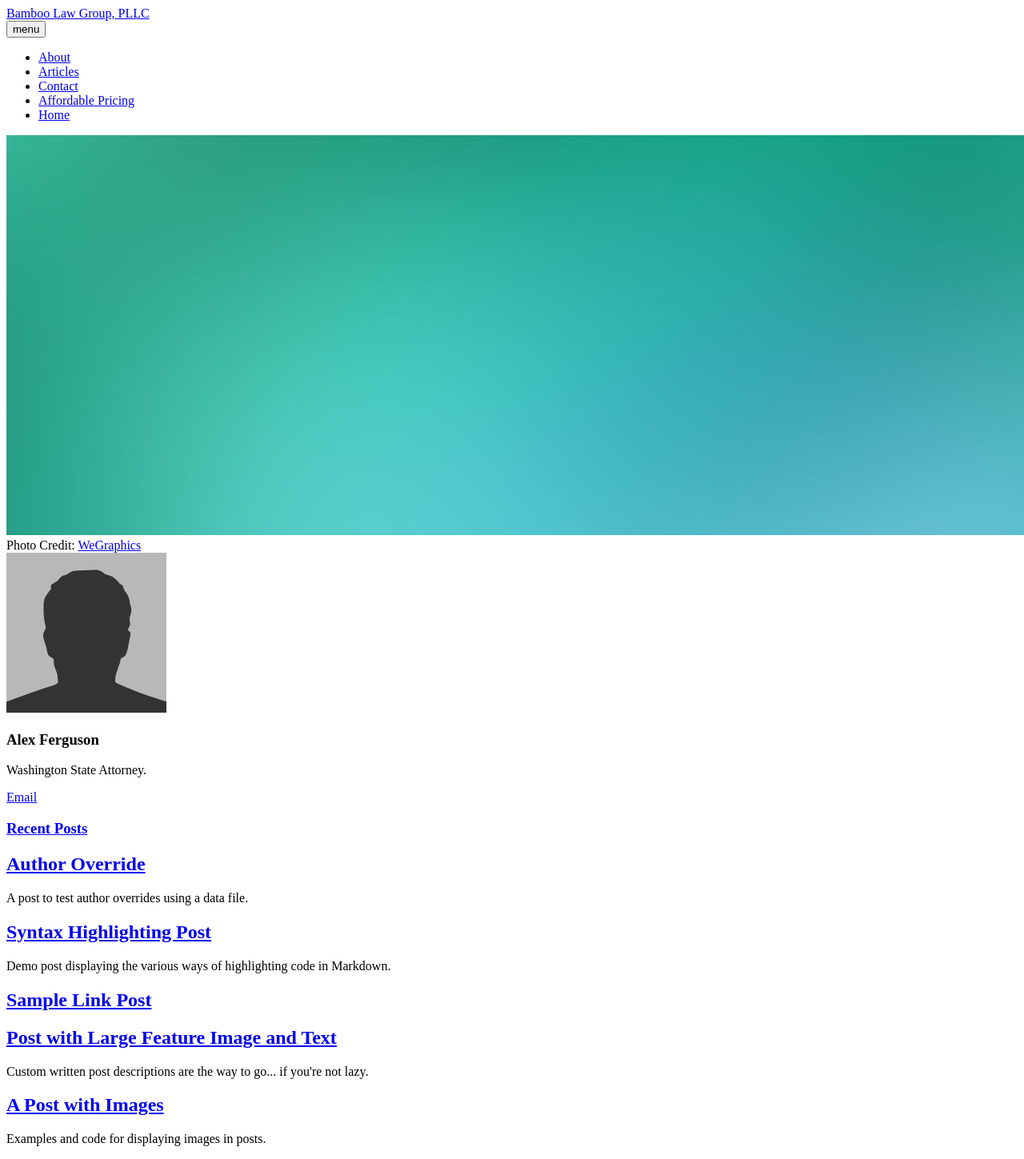
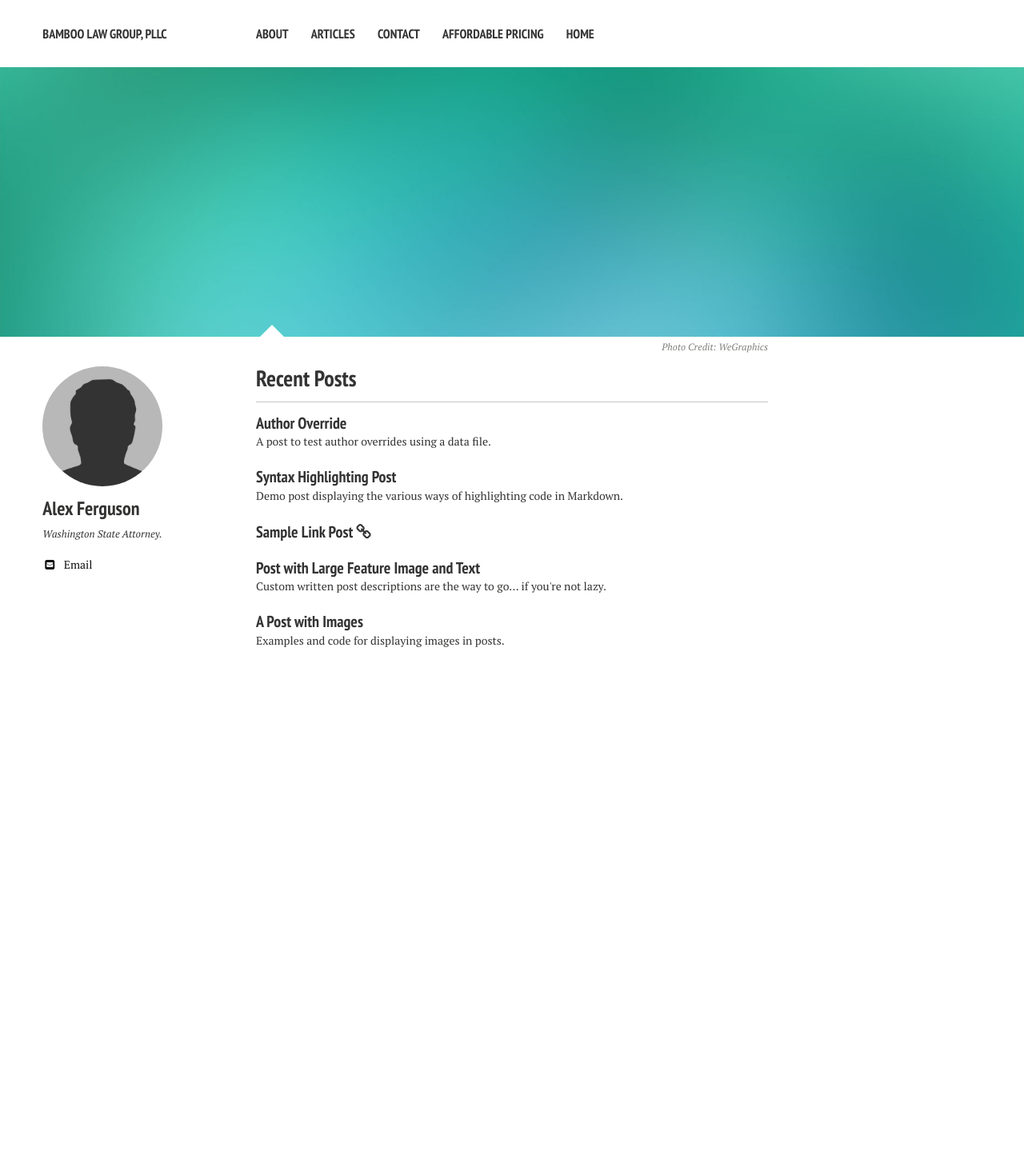
Before and after one commit to nerdyfergy/blg-site-mm3, a Jekyll site: the page built from index.md, in a window 1280 px wide. Shown: the whole page at 80% size. Built offline with Jekyll 4.4.1, drawn with Linux system fonts in a browser that asks for light colours; nearby versions of some CDN libraries; after the commit the page ends 916 px from its top, so only the background shows below that.

Commit message:
Update _head.html

```diff
--- a/_includes/_head.html
+++ b/_includes/_head.html
@@ -22,7 +22,7 @@
 <meta name="viewport" content="width=device-width, initial-scale=1.0">
 
 <!-- For all browsers -->
-<link rel="stylesheet" href="{{ site.url }}/assets/css/main.scss">
+<link rel="stylesheet" href="{{ site.url }}/assets/css/main.css">
 
 <meta http-equiv="cleartype" content="on">
 
```
